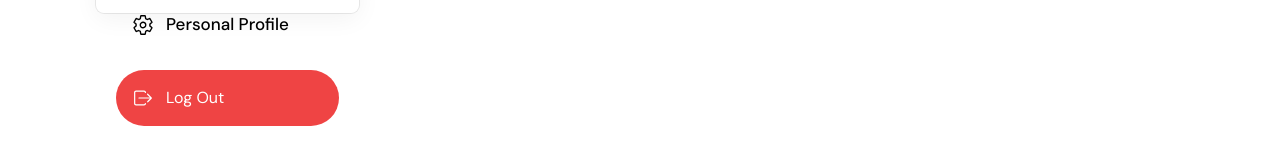
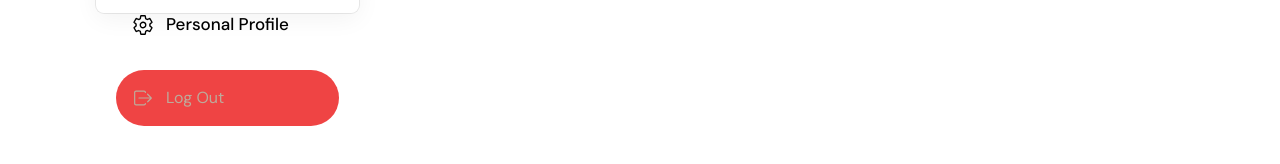
Before and after one commit to Ibrahim-Touny/elSent, a React (Vite) app in the folder Frontend/: page /dashboard in a window 1280 px wide. Shown: the part 995-1159 px from the top of the page. Built offline with nearby package versions, Linux system fonts and the light colour scheme.

Commit message:
logout button

```diff
--- a/Frontend/src/components/admin/SideBar.jsx
+++ b/Frontend/src/components/admin/SideBar.jsx
@@ -9,15 +9,27 @@ import { CgProductHunt } from "react-icons/cg";
 import { TbCurrencyDollar } from "react-icons/tb";
 import { FiUser } from "react-icons/fi";
 import { FaPlusCircle } from "react-icons/fa";
-import { useLocation } from "react-router-dom";
+import { useLocation, useNavigate } from "react-router-dom";
 import { User1 } from "../../screen/hero/Hero";
+import { useDispatch } from "react-redux";
+import { logOut, RESET } from "../../redux/features/authSlice";
 
 export const Sidebar = () => {
   const location = useLocation();
-
+  const dispatch=useDispatch();
+  const navigate=useNavigate();
   const role = "admin";
   const className = "flex items-center gap-3 mb-2 p-4 rounded-full";
 
+  const logoutUser = async () => {
+    try {
+        dispatch(RESET()); // Optional, only if RESET is valid
+        await dispatch(logOut()).unwrap(); // `unwrap` will throw an error if the thunk is rejected
+        navigate("/"); // Redirect after successful logout
+    } catch (error) {
+        console.error("Logout failed:", error); // Log the error
+    }
+};
   return (
     <>
       <section className="sidebar flex flex-col justify-between h-full">
@@ -106,7 +118,7 @@ export const Sidebar = () => {
             <span>Personal Profile</span>
           </CustomNavLink>
 
-          <button className="flex items-center w-full gap-3 mt-4 bg-red-500 mb-3 hover:text-white p-4 rounded-full text-white">
+          <button onClick={logoutUser} className="flex items-center w-full gap-3 mt-4 bg-red-500 mb-3 hover:text-primary p-4 rounded-full text-primary">
             <span>
               <IoIosLogOut size={22} />
             </span>
--- a/Frontend/src/redux/services/authFeature.js
+++ b/Frontend/src/redux/services/authFeature.js
@@ -15,7 +15,7 @@ const login = async (userData) => {
 };
 
 const logOut = async () => {
-    const response = await axios.post(AUTH_URL+"logout");
+    const response = await axios.get(AUTH_URL+"logout");
     return response.data;
 };
 
```
Also changed, not shown: Frontend/src/hooks/userRedirectLoggedOutUser.js (added).
